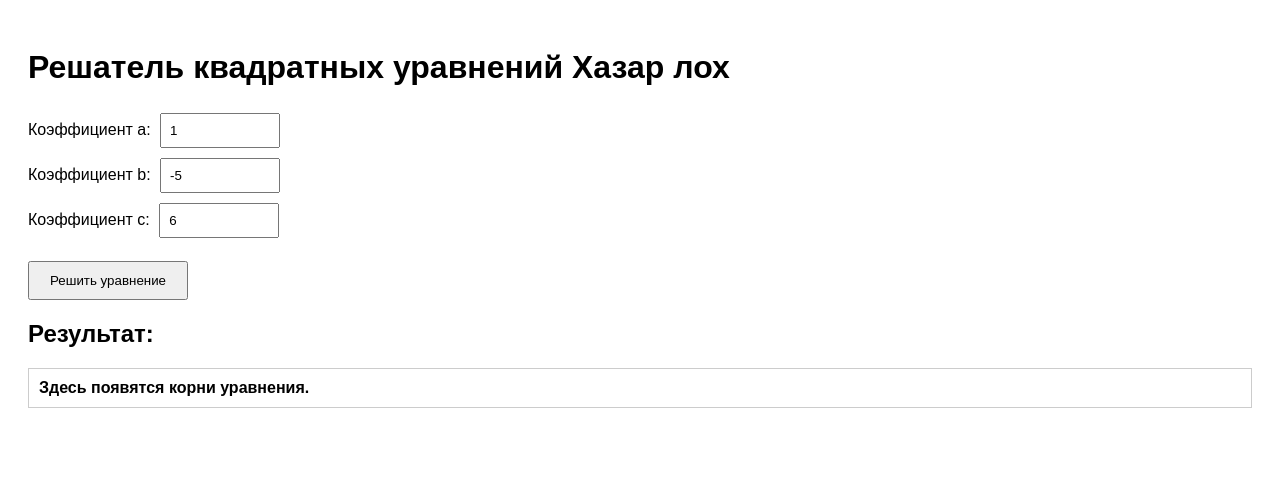
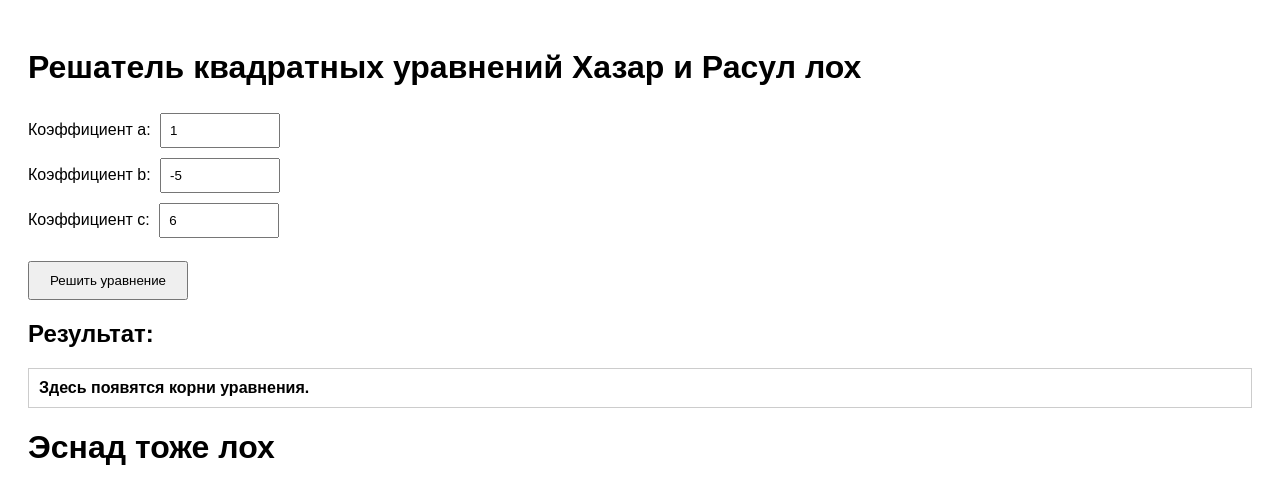
Before and after one commit to Lycuyc/quadratic-solver, a plain HTML site: page index.html in a window 1280 px wide. Drawn offline with Linux system fonts and the light colour scheme.

Commit message:
Update index.html

```diff
--- a/index.html
+++ b/index.html
@@ -12,7 +12,7 @@
 </head>
 <body>
 
-    <h1>Решатель квадратных уравнений Хазар лох</h1>
+    <h1>Решатель квадратных уравнений Хазар и Расул лох</h1>
 
     <div>
         <label for="a">Коэффициент a:</label>
@@ -34,6 +34,7 @@
 
     <h2>Результат:</h2>
     <div id="output">Здесь появятся корни уравнения.</div>
+    <h1>Эснад тоже лох</h1>
 
     <script src="script.js"></script>
 
```
